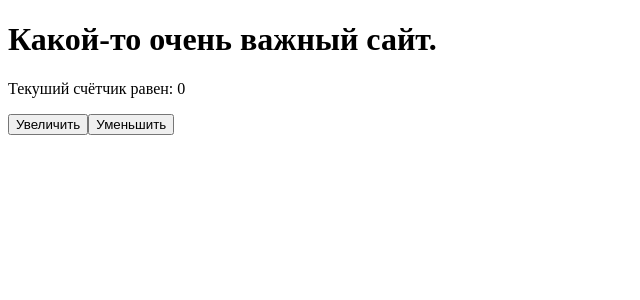
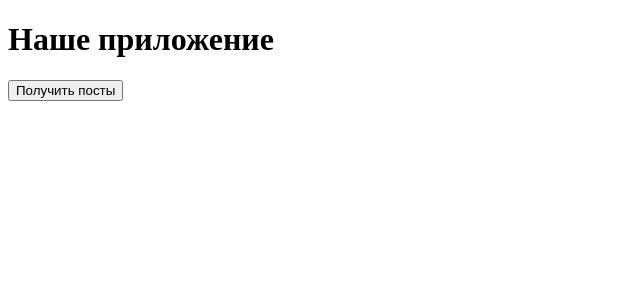
Before and after one commit to ko1p/practice-repo, a React (Create React App) app: page / in a window 1280 px wide. Shown: the top 300 px of the page, without its empty margins (0-640 px from the left). Built offline with nearby package versions, Linux system fonts and the light colour scheme.

Commit message:
some tests

```diff
--- a/package.json
+++ b/package.json
@@ -10,8 +10,10 @@
     "@types/node": "^12.0.0",
     "@types/react": "^17.0.0",
     "@types/react-dom": "^17.0.0",
+    "@types/react-router-dom": "^5.1.7",
     "react": "^17.0.2",
     "react-dom": "^17.0.2",
+    "react-router-dom": "^5.2.0",
     "react-scripts": "4.0.3",
     "typescript": "^4.1.2",
     "web-vitals": "^1.0.1"
--- a/src/App.tsx
+++ b/src/App.tsx
@@ -1,18 +1,10 @@
-import React, {useState} from 'react';
-import { Counter }  from './components/Counter'
-import { Increaser }  from './components/Increaser'
+import React from 'react';
 
-const App: React.FC = (): React.ReactElement => {
-
-  const [counter, setCounter] = useState<number>(0)
+export const App: React.FC = (): React.ReactElement => {
 
   return (
     <>
-      <h1>Какой-то очень важный сайт. </h1>
-      <Counter counter={counter} />
-      <Increaser setCounter={setCounter} />
+      <h1>Наше приложение</h1>
     </>
   );
 }
-
-export default App;
--- a/src/components/Counter.tsx
+++ /dev/null
@@ -1,13 +0,0 @@
-import React from 'react';
-
-type CounterTypeProps = {
-    counter: number
-}
-
-export const Counter: React.FC<CounterTypeProps> = ({ counter }): React.ReactElement => {
-  return (
-    <>
-        <p>Текуший счётчик равен: {counter}</p>
-    </>
-  );
-}
--- a/src/components/Increaser.tsx
+++ /dev/null
@@ -1,23 +0,0 @@
-import React from 'react';
-
-type CounterTypeProps = {
-  setCounter: (counter: number |  ((prevVar: number) => number)) => void
-}
-
-export const Increaser: React.FC<CounterTypeProps> = ({ setCounter }): React.ReactElement => {
-
-  const increase = () => {
-    setCounter(prev => prev + 1)
-  }
-
-  const decrease = () => {
-    setCounter(prev => prev - 1)
-  }
-
-  return (
-    <>
-        <button onClick={increase}>Увеличить</button>
-        <button onClick={decrease}>Уменьшить</button>
-    </>
-  );
-}
--- /dev/null
+++ b/src/components/MainPage/MainPage.tsx
@@ -0,0 +1,34 @@
+import React, { useState } from 'react';
+
+type PostType = {
+    "userId": number,
+    "id": number,
+    "title": string,
+    "body": string
+}
+
+export const MainPage: React.FC = () => {
+
+    const [data, setData] = useState<PostType[]>()
+
+    const fetchPosts = async () => {
+        const url: string = 'https://jsonplaceholder.typicode.com/posts';
+
+        try {
+            const res = await fetch(url);
+            const json = await res.json();
+            console.log(json)
+            setData(json);
+        } catch(err) {
+            alert(err)
+        }
+
+    };
+
+    return (
+        <>
+            <button onClick={fetchPosts}>Получить посты</button>
+            {data && data.map(post => (<pre>{post.title}</pre>))}
+        </>
+    )
+}
--- a/src/index.tsx
+++ b/src/index.tsx
@@ -1,12 +1,19 @@
 import React from 'react';
 import ReactDOM from 'react-dom';
+import { BrowserRouter, Switch, Route } from 'react-router-dom';
+import { App } from './App';
+import { MainPage } from './components/MainPage/MainPage'
 
-import App from './App';
 import reportWebVitals from './reportWebVitals';
 
 ReactDOM.render(
   <React.StrictMode>
-    <App />
+    <BrowserRouter>
+      <App />
+      <Switch>
+        <Route path="/" exact component={MainPage} />
+      </Switch>
+    </BrowserRouter>
   </React.StrictMode>,
   document.getElementById('root')
 );
```
Also changed, not shown: 1 other file (tests, documents, lock files or other folders).
